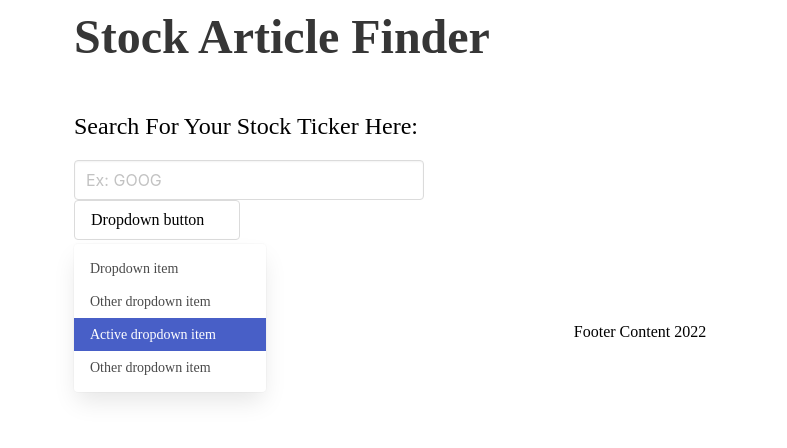
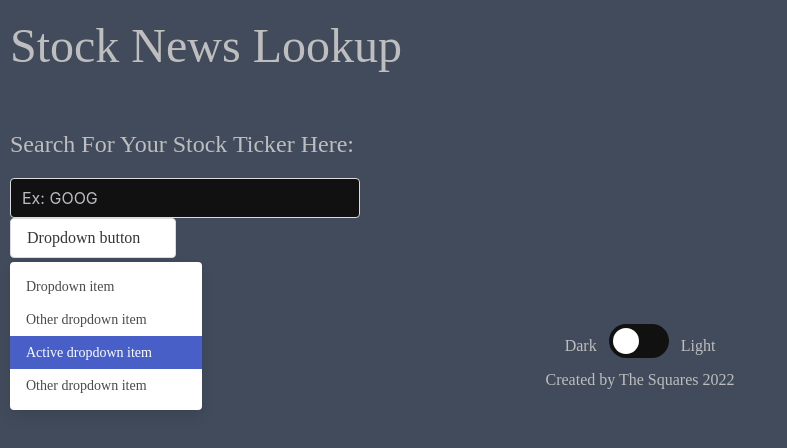
Before and after one commit to bikeller104/StockArticleComparison, a plain HTML site: page index.html in a window 1280 px wide. Shown: the whole page, without its empty margins (0-787 px from the left). Drawn offline with nearby package versions, Linux system fonts and the light colour scheme.

Commit message:
re-structured folders, added dark-light mode, edits to css

```diff
--- /dev/null
+++ b/assets/css/style.css
@@ -0,0 +1,163 @@
+* {
+    margin: 0;
+    padding: 0;
+    font-family: 'Times New Roman', Times, serif;
+}
+
+header {
+    padding: 10px;
+}
+
+h1 {
+    font-size: 3em;
+    margin-bottom: .5em;
+}
+
+p {
+    margin-top: 10px;
+}
+
+.main-content {
+    display: flex;
+    flex-wrap: wrap;
+}
+
+aside {
+    margin: 1rem;
+}
+
+label {
+    font-size: 1.5rem;
+}
+
+.search {
+    display: flex;
+    flex-wrap: wrap;
+    flex-direction: column;
+    margin: 10px;
+}
+
+#search-box {
+    margin-top: 1em;
+    width: 350px;
+}
+
+#submit-btn {
+    margin-top: 1rem;
+    width: 100px;
+}
+
+ul li {
+    list-style-type: none;
+}
+
+
+/* Dark-Light Mode Toggle */
+.toggle {
+    display: flex;
+    flex-wrap: wrap;
+    justify-content: center;
+    align-items: center;
+}
+
+/* Dark Mode */
+.dark {
+   background-color:#414B5B;
+   height: 100vh;
+   color: #bebebe
+}
+
+.dark li a {
+   color: #bebebe;
+}
+
+.dark li a:hover {
+   background-color: #111;
+}
+
+.dark input {
+    background-color: #111;
+    color: #f5f5f5;
+}
+
+.dark input::placeholder {
+    color: #bbbbc4;
+}
+
+/* Light Mode */
+.light {
+   background-color: white;
+   color: black;
+   height: 100vh;
+}
+
+.light li a {
+  color: black;
+}
+
+.light li a:hover {
+   background-color: rgb(130, 140, 148);
+}
+
+/* Styling the Switch button */
+.switch {
+   position: relative;
+   display: inline-block;
+   width: 60px;
+   height: 34px;
+}
+
+/* Hide default HTML checkbox */
+.switch input {
+   opacity: 0;
+   width: 0;
+   height: 0;
+}
+
+/* The slider */
+.slider {
+   position: absolute;
+   cursor: pointer;
+   top: 0;
+   left: 0;
+   right: 0;
+   bottom: 0;
+   background-color: #111;
+   -webkit-transition: .4s;
+   transition: .4s;
+}
+
+.slider:before {
+  position: absolute;
+  content: "";
+  height: 26px;
+  width: 26px;
+  left: 4px;
+  bottom: 4px;
+  background-color: white;
+  -webkit-transition: .4s;
+  transition: .4s;
+}
+
+input:checked + .slider {
+  background-color: rgb(130, 140, 148);
+}
+
+input:focus + .slider {
+  box-shadow: 0 0 1px rgb(69, 71, 73);
+}
+
+input:checked + .slider:before {
+  -webkit-transform: translateX(26px);
+  -ms-transform: translateX(26px);
+  transform: translateX(26px);
+}
+
+/* Rounded sliders */
+.slider.round {
+  border-radius: 34px;
+}
+
+.slider.round:before {
+  border-radius: 50%;
+}
--- a/script.js
+++ b/assets/js/script.js
@@ -27,3 +27,20 @@ function searchTopic(e) {
     });
 
 }
+
+// Dark Light Mode Function
+var themeSwitcher = document.querySelector("#theme-switcher");
+var page = document.querySelector(".page");
+
+var modeDefault = "dark";
+
+
+themeSwitcher.addEventListener("click", function() {
+  if (modeDefault === "dark") {
+    modeDefault = "light";
+    page.setAttribute("class", "light");
+  } else {
+    modeDefault = "dark";
+    page.setAttribute("class", "dark");
+  }
+});
--- a/index.html
+++ b/index.html
@@ -6,14 +6,15 @@
       rel="stylesheet"
       href="https://cdn.jsdelivr.net/npm/bulma@0.9.4/css/bulma.min.css"
     />
-    <link rel="stylesheet" href="style.css" />
+    <link rel="stylesheet" href="./assets/css/style.css" />
     <title>Stock|News API</title>
   </head>
-  <body class="content is-large container">
+  <body class="page dark">
     <header>
-      <h1>Stock Article Finder</h1>
+      <h1>Stock News Lookup</h1>
     </header>
     <main>
+      <div>
         <form class="search">
           <label>Search For Your Stock Ticker Here:</label>
           <input
@@ -52,12 +53,25 @@
         <div>
           <ul class="list"></ul>
         </div>
+      </div>
     </main>
     <footer>
       <div class="content is-normal has-text-centered">
-        <p>Footer Content 2022</p>
+        <div class="toggle">
+          <div>
+            <p>Dark &nbsp;&nbsp; </p>
+          </div>
+          <label class="switch col">
+            <input type="checkbox" id="theme-switcher">
+            <span class="slider round"></span>
+          </label>
+          <div>
+            <p> &nbsp;&nbsp; Light</p>
+          </div>
+        </div>
+        <p>Created by The Squares 2022</p>
       </div>
     </footer>
-    <script src="script.js"></script>
+    <script src="./assets/js/script.js"></script>
   </body>
 </html>
--- a/style.css
+++ /dev/null
@@ -1,31 +0,0 @@
-* {
-    margin: 0;
-    padding: 0;
-    color: #000;
-    font-family: 'Times New Roman', Times, serif;
-}
-
-header {
-    padding: 10px;
-}
-
-.search {
-    display: flex;
-    flex-wrap: wrap;
-    flex-direction: column;
-    margin: 10px;
-}
-
-#search-box {
-    margin-top: 1em;
-    width: 350px;
-}
-
-#submit-btn {
-    margin-top: 1rem;
-    width: 100px;
-}
-
-ul li {
-    list-style-type: none;
-}
```
Also changed, not shown: search.html (+26 -11 lines). Lines whose indentation alone changed are shown as unchanged.
